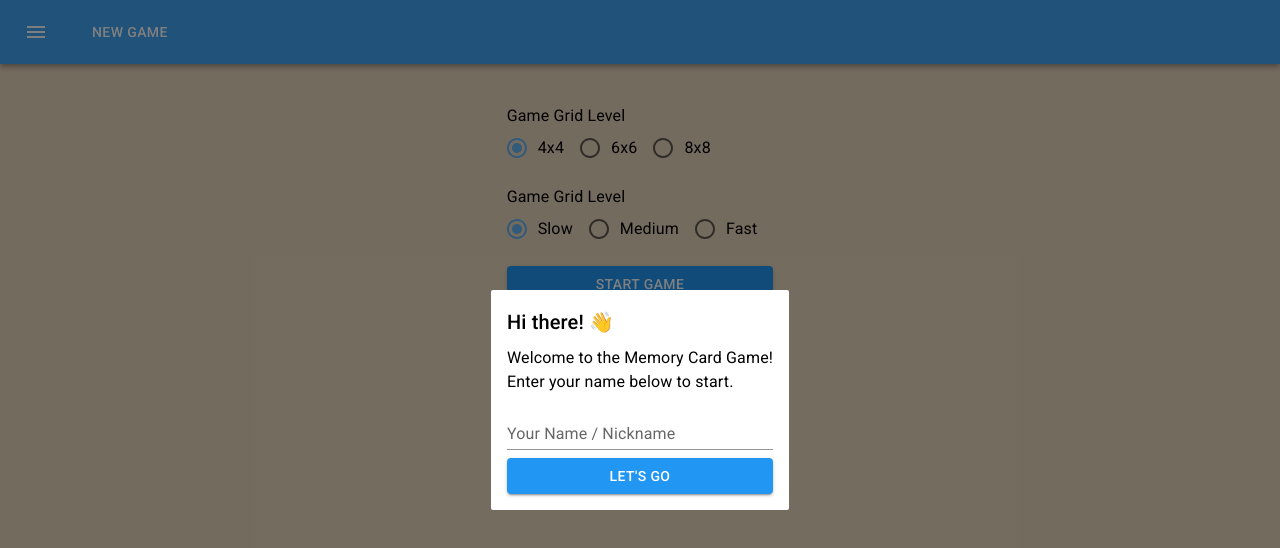
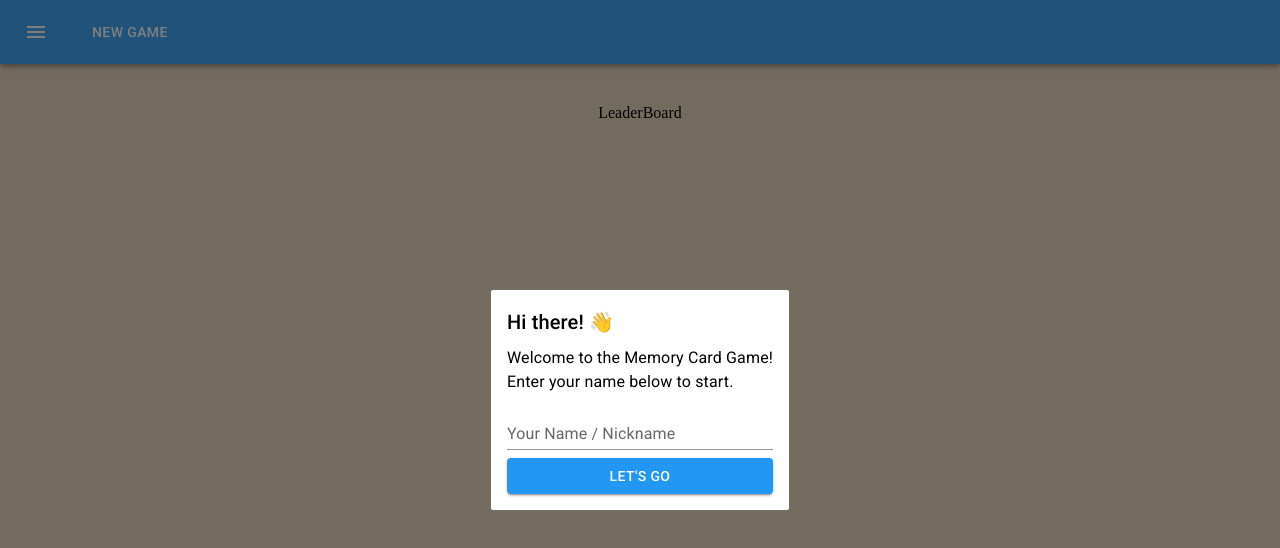
Before and after one commit to Jack-Vu/card-flip-practice, a React (Create React App) app: page / in a window 1280 px wide. Shown: the top 548 px of the page. Built offline with nearby package versions, Linux system fonts and the light colour scheme.

Commit message:
started leaderboard

```diff
--- a/src/App.jsx
+++ b/src/App.jsx
@@ -6,6 +6,7 @@ import { StartGameSetup } from "./components/StartGameSetup.jsx";
 import { Box } from "@mui/material";
 import { GameCompletion } from "./components/GameCompletion.jsx";
 import { WelcomeModal } from "./components/WelcomeModal.jsx";
+import { LeaderBoard } from "./components/LeaderBoard.jsx";
 
 function App() {
   const { gameStarted, gameCompleted } = useContext(CardDataContext);
@@ -15,9 +16,10 @@ function App() {
       <WelcomeModal />
       <Navbar />
       <Box id="main-container" display="flex" justifyContent="center" my={5}>
-        {gameStarted && <CardGrid />}
+        {/* {gameStarted && <CardGrid />}
         {gameCompleted && <GameCompletion />}
-        {!gameStarted && !gameCompleted && <StartGameSetup />}
+        {!gameStarted && !gameCompleted && <StartGameSetup />} */}
+        <LeaderBoard />
       </Box>
     </>
   );
--- /dev/null
+++ b/src/components/LeaderBoard.jsx
@@ -0,0 +1,7 @@
+import React from "react";
+
+const LeaderBoard = () => {
+  return <div>LeaderBoard</div>;
+};
+
+export { LeaderBoard };
```
